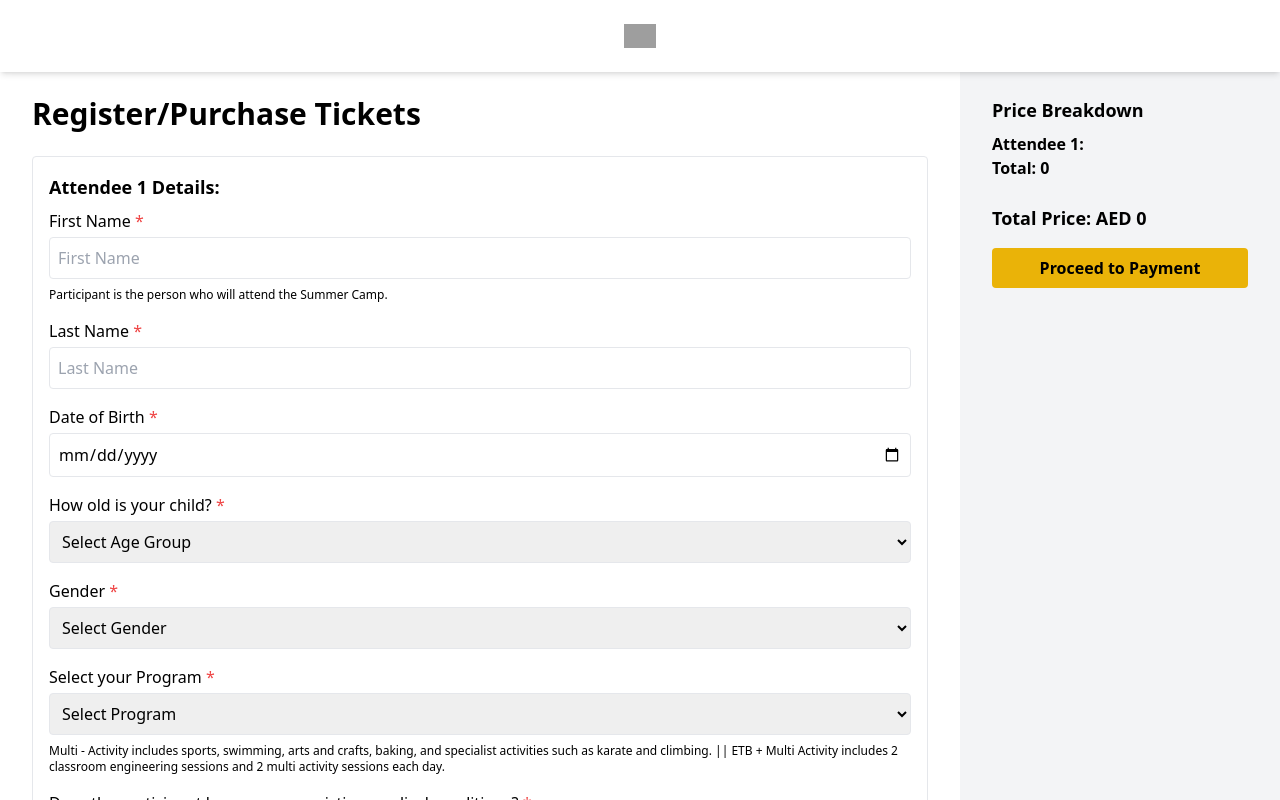
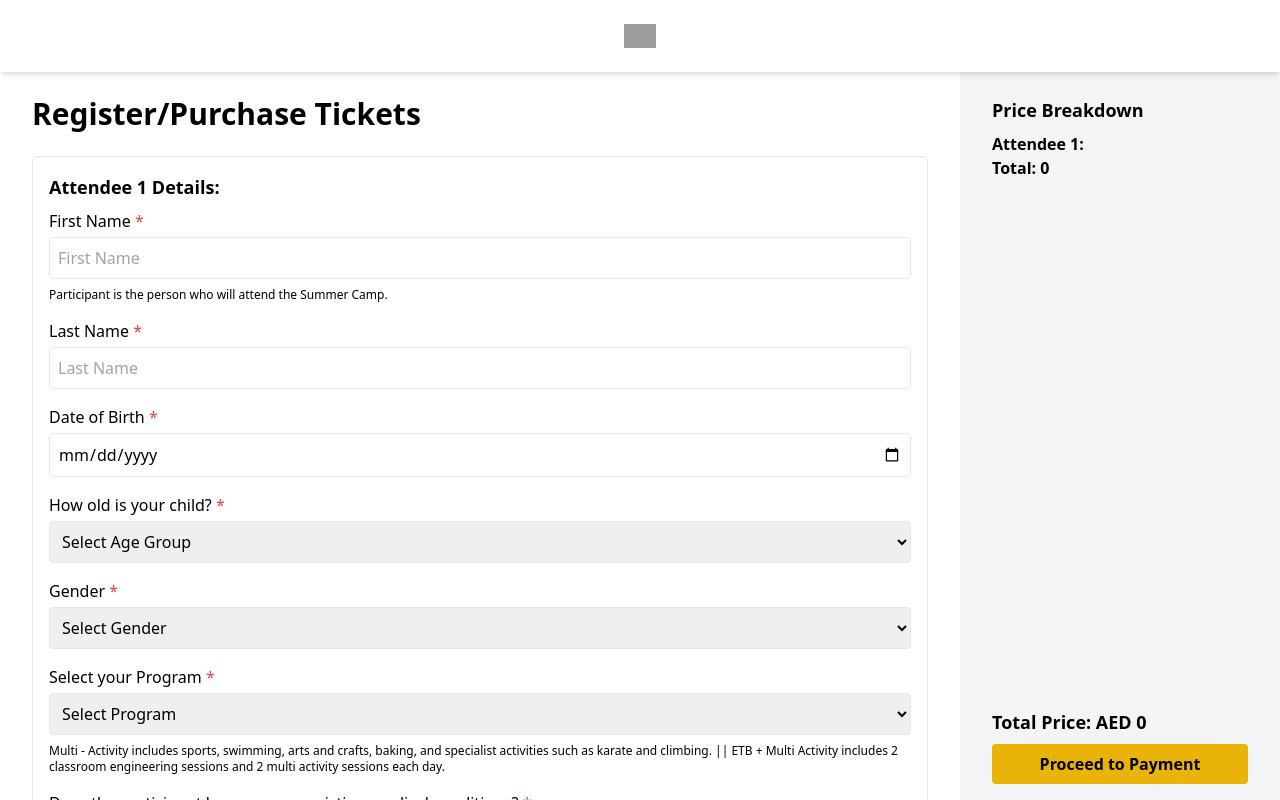
Before and after one commit to strawberry-labs/eco-holidaycamp, a Next.js app: page /barsha-purchase in a window 1280 px wide. Shown: the top 800 px of the page. Built offline with nearby package versions, Linux system fonts and the light colour scheme; grey boxes are pictures that could not be loaded.

Commit message:
feat: total price and payment button sticky on right panel

```diff
--- a/pages/barsha-purchase.js
+++ b/pages/barsha-purchase.js
@@ -614,8 +614,10 @@ export default function Register() {
           </div>
         </form>
       </div>
-      <div className="hidden lg:flex lg:w-1/4 sticky top-0 h-screen flex-col py-4 px-8 bg-gray-100 overflow-y-auto">
-        <div className="mt-20">
+      <div className="hidden lg:flex lg:w-1/4 sticky top-0 h-screen flex-col py-4 px-8 bg-gray-100">
+        <div className="flex flex-col h-full">
+          {/* Scrollable Container for Price Breakdown */}
+          <div className="overflow-y-auto flex-grow mt-20">
             <h3 className="text-lg font-bold mb-2">Price Breakdown</h3>
             {forms.map((form, index) => (
               <div key={index} className="mb-4">
@@ -634,18 +636,27 @@ export default function Register() {
                 <p className="font-bold">Total: {form.priceDetails.price}</p>
               </div>
             ))}
-          <p className="text-lg font-bold mt-6">
+          </div>
+
+          {/* Fixed Button at the Bottom */}
+          <div className="mt-auto">
+            <p className="text-lg font-bold mt-6 mb-2">
               Total Price: AED{" "}
-            {forms.reduce((total, form) => total + form.priceDetails.price, 0)}
+              {forms.reduce(
+                (total, form) => total + form.priceDetails.price,
+                0
+              )}
             </p>
             <button
               onClick={handleSubmit}
-            className="bg-yellow-500 hover:bg-yellow-700 text-black font-bold py-2 px-4 rounded w-full mt-4"
+              className="bg-yellow-500 hover:bg-yellow-700 text-black font-bold py-2 px-4 rounded w-full"
             >
               Proceed to Payment
             </button>
           </div>
         </div>
+      </div>
+
       <div className="lg:hidden fixed bottom-0 left-0 right-0 bg-gray-100 p-4 border-t-2">
         <div className="flex justify-between items-center">
           <p className="text-lg font-bold">
```
Lines whose indentation alone changed are shown as unchanged.
